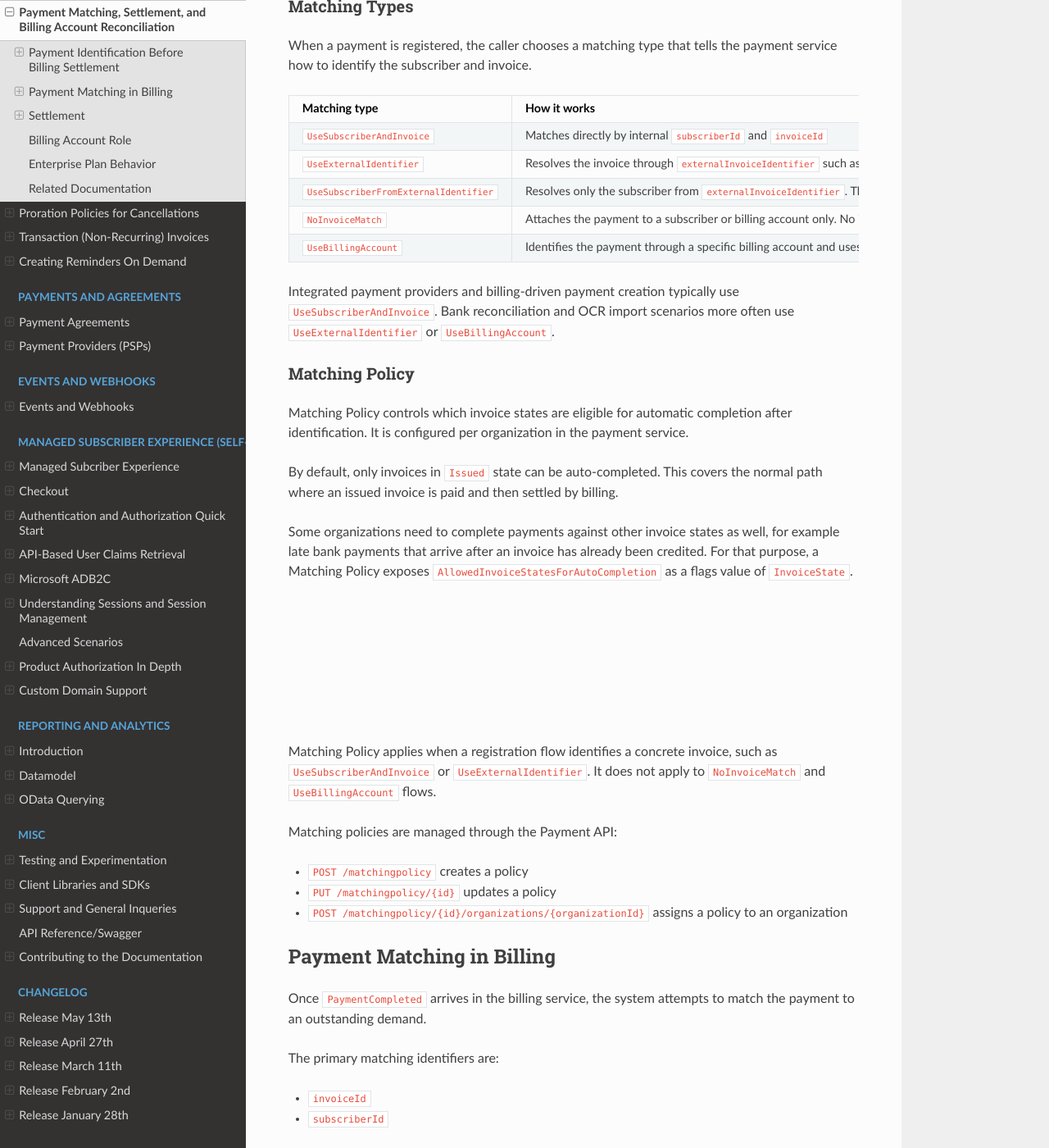
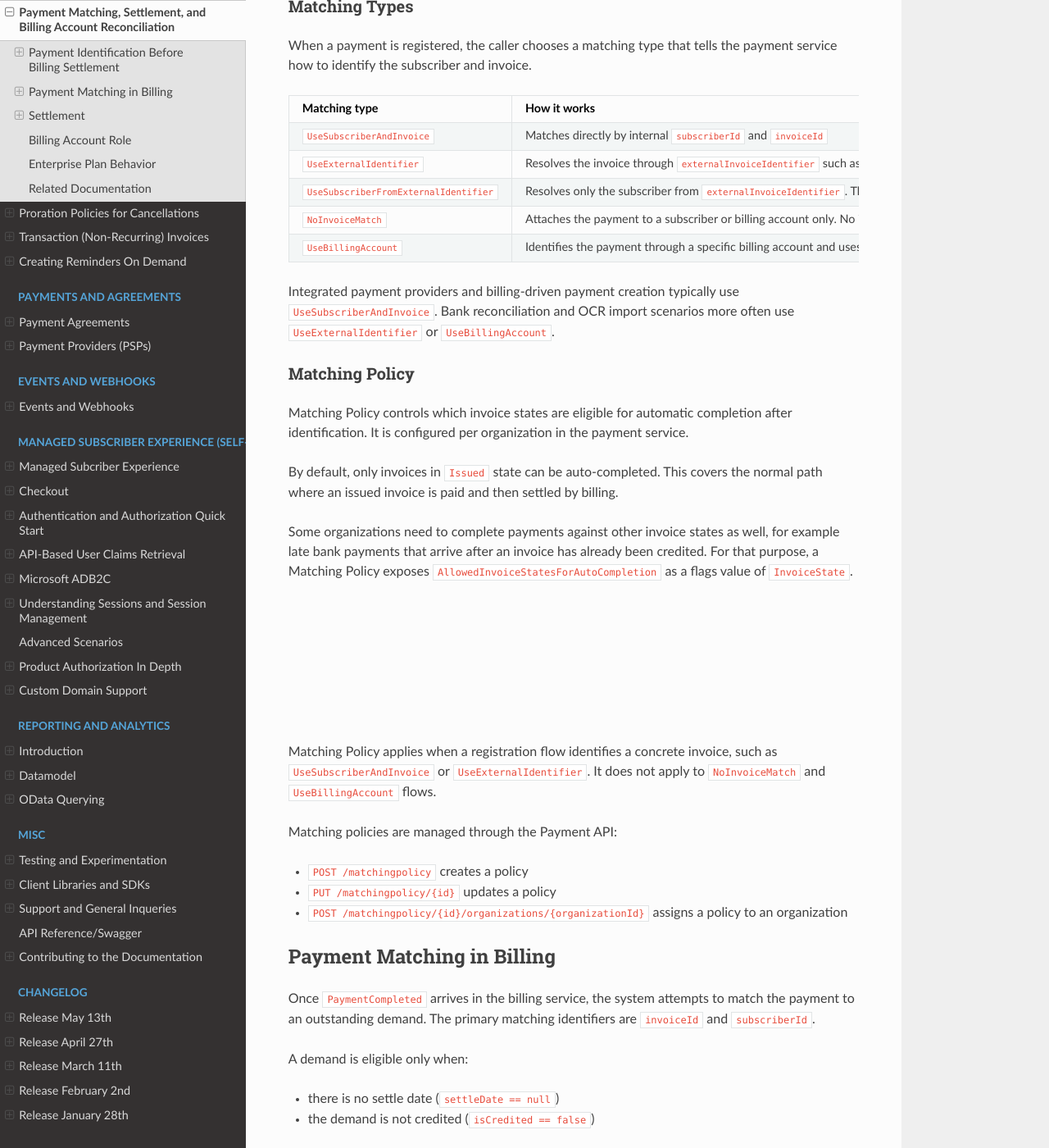
Before and after one commit to infosoftas/info-subscription-doc, a Sphinx documentation site: the page built from source/billing/payment-matching-settlement.rst, in a window 1280 px wide and 1400 px high, scrolled down 1665 px. Shown: the whole window at 82% size. Built offline with Sphinx 7.4.7 and the Read the Docs theme 3.1.0, drawn with Linux system fonts in a browser that asks for light colours; formulas are drawn with MathJax 3; some of the changed text lies outside the part shown.

Commit message:
docs: address payment settlement review

```diff
--- a/source/billing/payment-matching-settlement.rst
+++ b/source/billing/payment-matching-settlement.rst
@@ -61,7 +61,7 @@ When a payment is registered, the caller chooses a matching type that tells the
      - Resolves only the subscriber from ``externalInvoiceIdentifier``. The payment is not matched to the invoice automatically.
      - ``externalInvoiceIdentifier``
    * - ``NoInvoiceMatch``
-     - Attaches the payment to a subscriber or billing account only. No invoice match is attempted during identification.
+     - Attaches the payment to a subscriber or billing account only. No invoice match is attempted during identification. This matching type is on a deprecation path.
      - ``subscriberId``
    * - ``UseBillingAccount``
      - Identifies the payment through a specific billing account and uses the most recent issued invoice on that account
@@ -99,17 +99,12 @@ Matching policies are managed through the Payment API:
 Payment Matching in Billing
 ===========================
 
-Once ``PaymentCompleted`` arrives in the billing service, the system attempts to match the payment to an outstanding demand.
-
-The primary matching identifiers are:
-
-* ``invoiceId``
-* ``subscriberId``
+Once ``PaymentCompleted`` arrives in the billing service, the system attempts to match the payment to an outstanding demand. The primary matching identifiers are ``invoiceId`` and ``subscriberId``.
 
 A demand is eligible only when:
 
-* ``settleDate == null``
-* ``isCredited == false``
+* there is no settle date (``settleDate == null``)
+* the demand is not credited (``isCredited == false``)
 
 .. mermaid::
 
```
Also changed, not shown: other parts of source/billing/payment-matching-settlement.rst (+2 -2 lines).
